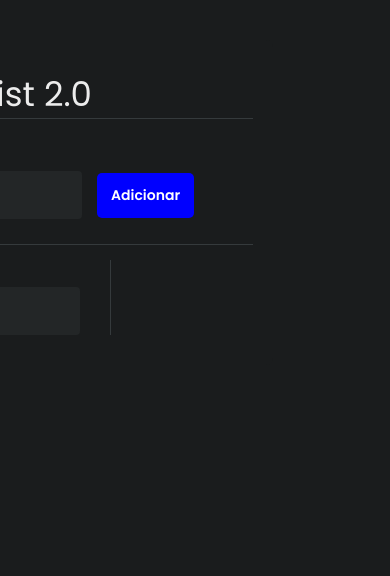
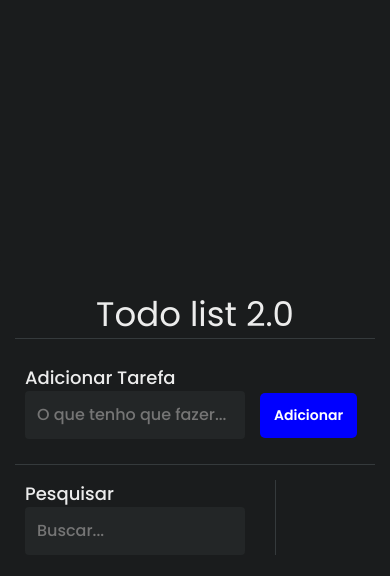
Before and after one commit to Viniciussilver/Todo_list, a React (Vite) app: page / in a window 390 px wide. Shown: the top 576 px of the page. Built offline with nearby package versions, Linux system fonts and the light colour scheme.

Commit message:
leaving_Responsive

```diff
--- a/src/components/edit_screen/style.js
+++ b/src/components/edit_screen/style.js
@@ -5,12 +5,19 @@ export const StyledModal = styled.div`
   padding: 25px 14px;
   background-color: rgba(0, 0, 0, 0.9);
   position: absolute;
-  top: ${(props) => (props.open ? "18%" : "-150%")};
+  top: ${(props) => (props.open ? "20%" : "-150%")};
   transition: 0.6s ease;
   display: flex;
   flex-direction: column;
   align-items: center;
   border-radius: 10px;
+
+  @media screen and (max-width:564px) {
+    width: 87%;
+  }
+  @media screen and (max-width:390px) {
+    width: 95%;
+  }
 `
 
 export const TextArea = styled.textarea`
--- a/src/components/input/style.js
+++ b/src/components/input/style.js
@@ -11,4 +11,8 @@ export const StyledInput = styled.input`
   background-color: #232627;
   border-radius: 4px;
   color: #ececec;
+
+  @media screen and (max-width:564px) {
+    width:220px;
+  }
 `
--- a/src/components/modal/style.js
+++ b/src/components/modal/style.js
@@ -6,7 +6,7 @@ export const StyledContainer = styled.div`
   background-color:rgba(0,0,0,0.9);
   position: absolute;
   left: 25%;
-  top: ${(props) => (props.open ? "-2%" : "-120%")};
+  top: ${(props) => (props.open ? "1%" : "-120%")};
   transition: 0.4s ease;
   display: flex;
   gap: 15px;
--- a/src/styles/index.js
+++ b/src/styles/index.js
@@ -28,9 +28,11 @@ export const Container = styled.div`
   display: flex;
   flex-direction: column;
   border-radius: 7px;
-  position: absolute;
-  top: 20px;
-  right: 30%;
+
+  @media screen and (max-width:564px) {
+    width: 400px;
+  }
+
 `
 
 export const boxSaveTasks = styled.div`
@@ -61,6 +63,11 @@ export const TextTask = styled.p`
   font-weight: 500;
   font-size: 17.5px;
   color: #ececec;
+
+  @media screen and (max-width:564px) {
+    width: 215px;
+    padding-left: 5px;
+  }
 `
 
 export const Flex = styled.div`
```
